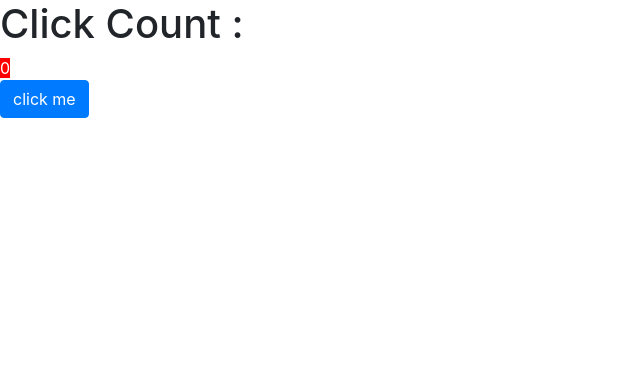
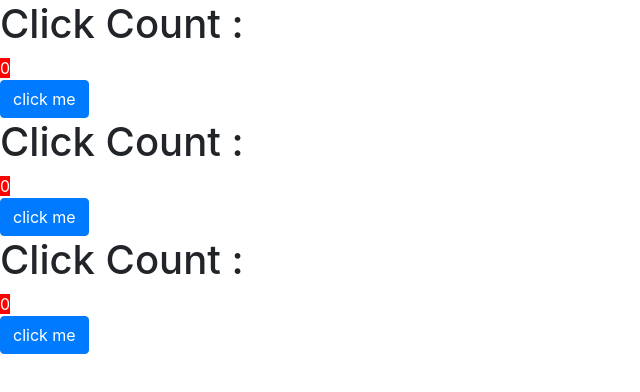
Before and after one commit to donpelumos/first-react-app, a React (Create React App) app: page / in a window 1280 px wide. Shown: the top 392 px of the page, without its empty margins (0-640 px from the left). Built offline with nearby package versions, Linux system fonts and the light colour scheme.

Commit message:
implemented basic nesting of components

```diff
--- a/src/components/CounterComponent.jsx
+++ b/src/components/CounterComponent.jsx
@@ -4,13 +4,25 @@ class Counter extends Component {
   state = {
     count: 0,
   };
+
+  constructor() {
+    super();
+    this.handleButtonClick = this.handleButtonClick.bind(this);
+  }
   render() {
     return (
       <div>
         <h1>Click Count : </h1>
         <span>{this.showCustomCount()}</span>
         <br />
-        <button class="btn btn-primary">click me</button>
+        <button
+          onClick={() => {
+            this.handleButtonClick("pelumi");
+          }}
+          className="btn btn-primary"
+        >
+          click me
+        </button>
       </div>
     );
   }
@@ -23,6 +35,11 @@ class Counter extends Component {
       <span style={{ color: "white", background: "blue" }}>{count}</span>
     );
   }
+
+  handleButtonClick(arg) {
+    console.log(arg);
+    this.setState({ count: this.state.count + 1 });
+  }
 }
 
 export default Counter;
--- /dev/null
+++ b/src/components/CounterListComponent.jsx
@@ -0,0 +1,23 @@
+import React, { Component } from "react";
+import Counter from "./CounterComponent";
+
+class CounterList extends Component {
+  state = {
+    counters: [
+      { id: 1, value: 0 },
+      { id: 2, value: 0 },
+      { id: 3, value: 0 },
+    ],
+  };
+  render() {
+    return (
+      <React.Fragment>
+        {this.state.counters.map((counter) => (
+          <Counter key={counter.id} />
+        ))}
+      </React.Fragment>
+    );
+  }
+}
+
+export default CounterList;
--- a/src/index.js
+++ b/src/index.js
@@ -2,13 +2,14 @@ import React from "react";
 import ReactDOM from "react-dom";
 import "./index.css";
 import App from "./App";
-import Counter from "./components/CounterComponent";
+import Counter from "./components/CounterListComponent";
 import "bootstrap/dist/css/bootstrap.css";
 import * as serviceWorker from "./serviceWorker";
+import CounterList from "./components/CounterListComponent";
 
 ReactDOM.render(
   <React.StrictMode>
-    <Counter />
+    <CounterList />
   </React.StrictMode>,
   document.getElementById("root")
 );
```
